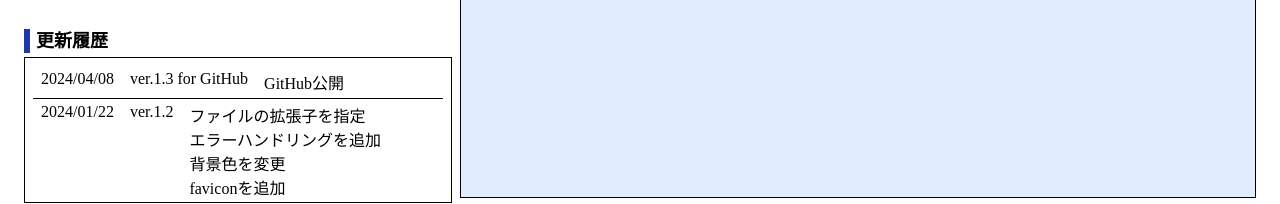
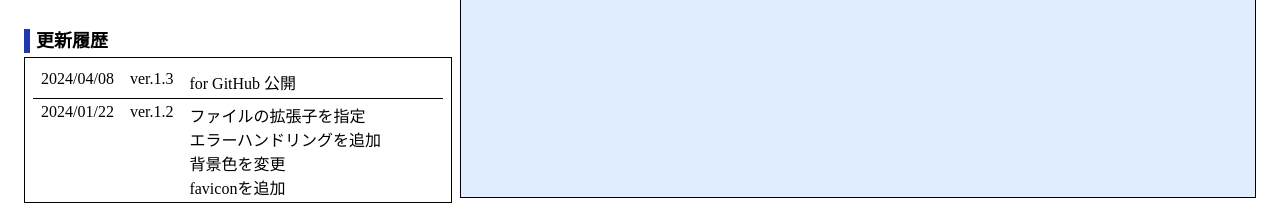
Before and after one commit to argon533/CoC-TextSessionLogReader, a plain HTML site: page index.html in a window 1280 px wide. Shown: the part 574-778 px from the top of the page. Drawn offline with Linux system fonts and the light colour scheme.

Commit message:
update history(for GitHub)

```diff
--- a/index.html
+++ b/index.html
@@ -122,8 +122,8 @@
 					<div class="update-frame p-2">
 						<div class="update-content d-flex gap-3">
 							<div>2024/04/08</div>
-							<div>ver.1.3 for GitHub</div>
-							<div>GitHub公開</div>
+							<div>ver.1.3</div>
+							<div>for GitHub 公開</div>
 						</div>
 						<div class="update-content d-flex gap-3">
 							<div>2024/01/22</div>
```
